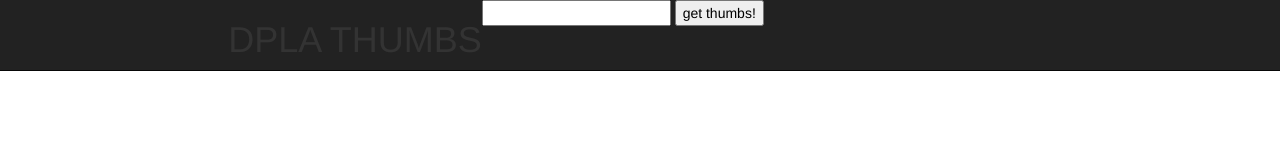
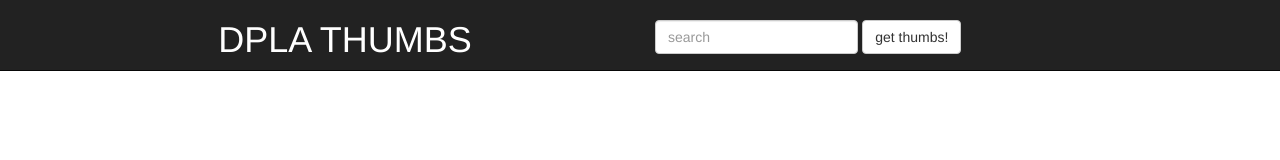
Before and after one commit to bulbil/dpla_thumbs, a plain HTML site: page index.html in a window 1280 px wide. Drawn offline with nearby package versions, Linux system fonts and the light colour scheme.

Commit message:
bootstrap style fiddle

```diff
--- a/css/style.css
+++ b/css/style.css
@@ -1,9 +1,13 @@
 body {
-	font-family: helvetica;
-}
+/*	font-family: helvetica;
+*/}
 
+.navbar h1 { color: #fff; }
 
+.navbar #search { padding-top: 1.5%;}
 
-#thumbs ul li img{
-	min-width: 200px;
-}
+.navbar #search form input{ width: 50%;}
+
+#results {padding-top: 10%;}
+
+#thumbs ul li img{ min-width: 200px; }
--- a/index.html
+++ b/index.html
@@ -18,19 +18,24 @@
   <body>
 
 	<div class='navbar navbar-inverse navbar-fixed-top'>
-	<div class='col-md-8 col-md-offset-2'>
 
-    <h1 class='navbar-header'>DPLA THUMBS</h1>
+    <div class='row'>
 
-		<form id='search'>
-			<input type="text">
-			<input type="submit" value='get thumbs!'>
-		</form>
+    <div class='col-md-4 col-md-offset-2' >
+      <h1>DPLA THUMBS</h1>
+    </div>
+
+    <div class='col-md-4' id='search'>
+    		<form class='form-inline' role='form'>
+    			<input class='form-control' type="text" placeholder='search'>
+    			<button class='btn btn-default' type="submit">get thumbs!</button>
+    		</form>
+    </div>
+    </div>
 
 	</div>
-	</div>
 
-	<div class='row'>
+	<div class='row' id='results'>
 
     <div class='col-md-8 col-md-offset-2' id='thumbs'>
       <ul class='list-inline'></ul>
--- a/js/scripts.js
+++ b/js/scripts.js
@@ -60,7 +60,7 @@
 						thumb.append('<a><img>');
 						thumb.children('a').attr( {'href': d.isShownAt, 'target': 'blank'});
 						thumb.find('a img').attr('src', d.object);
-						thumb.tooltip({'title': d.sourceResource.title, 'placement': 'bottom'});
+						thumb.tooltip({'title': d.sourceResource.title, 'placement': 'auto bottom'});
 					}
 		        });
 	        },
```
